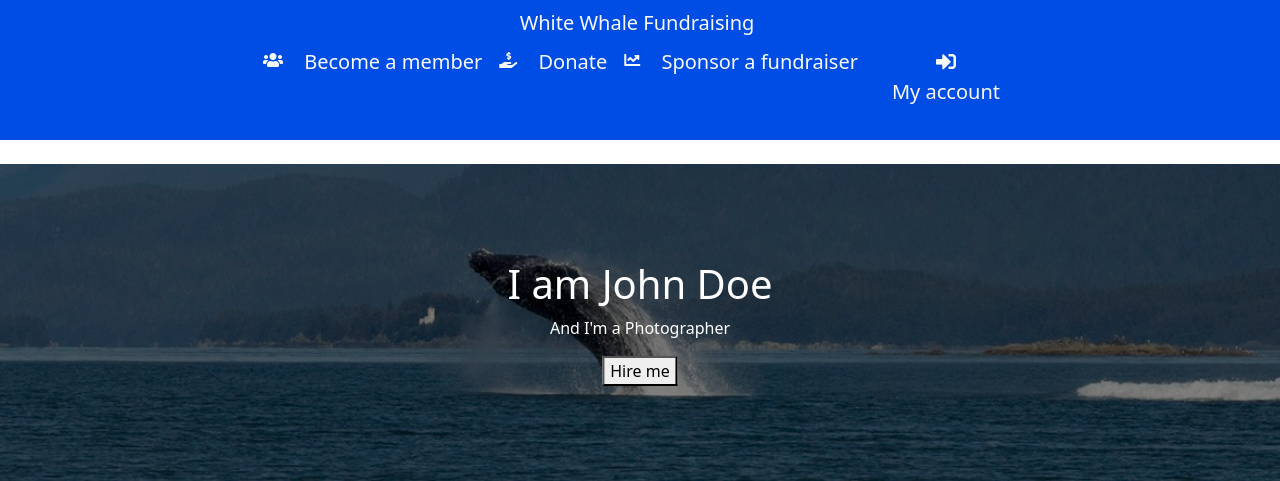
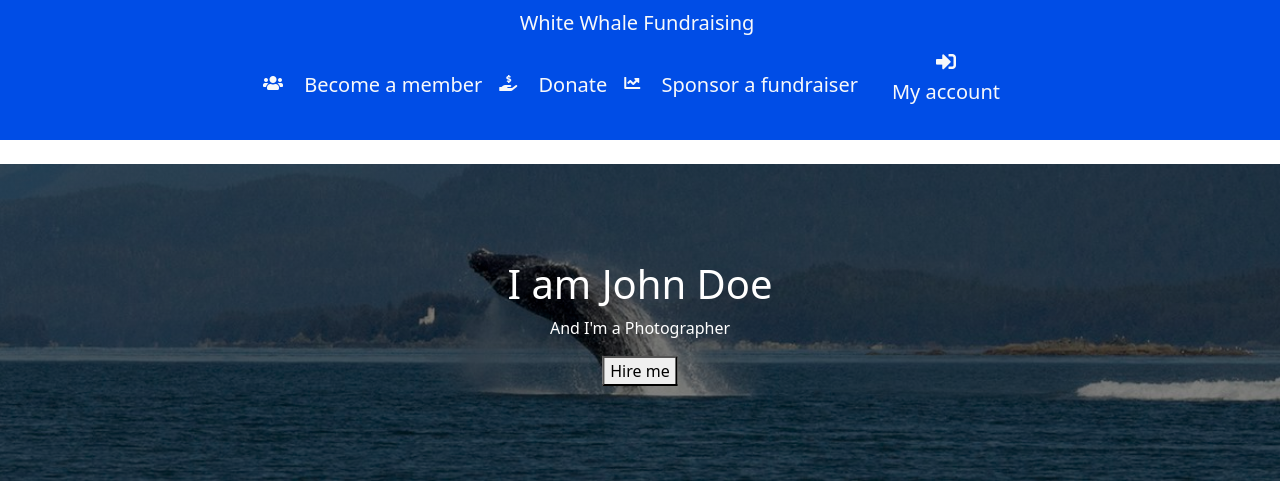
Before and after one commit to James-VT/MS4_White_Whale_Fundraising, a Django app: page / in a window 1280 px wide. Shown: the top 481 px of the page. Run offline with Django 3.2, Linux system fonts and the light colour scheme; some libraries are stand-ins or nearby versions.

Commit message:
Centers navbar dropdown elements

```diff
--- a/static/css/base.css
+++ b/static/css/base.css
@@ -30,6 +30,12 @@ body {
 .toggler-style {
     color: #000;
     z-index: 999;
+    width: auto;
+    margin: auto;
+}
+
+.nav-item {
+    margin: auto;
 }
 
 .logo-position {
```
